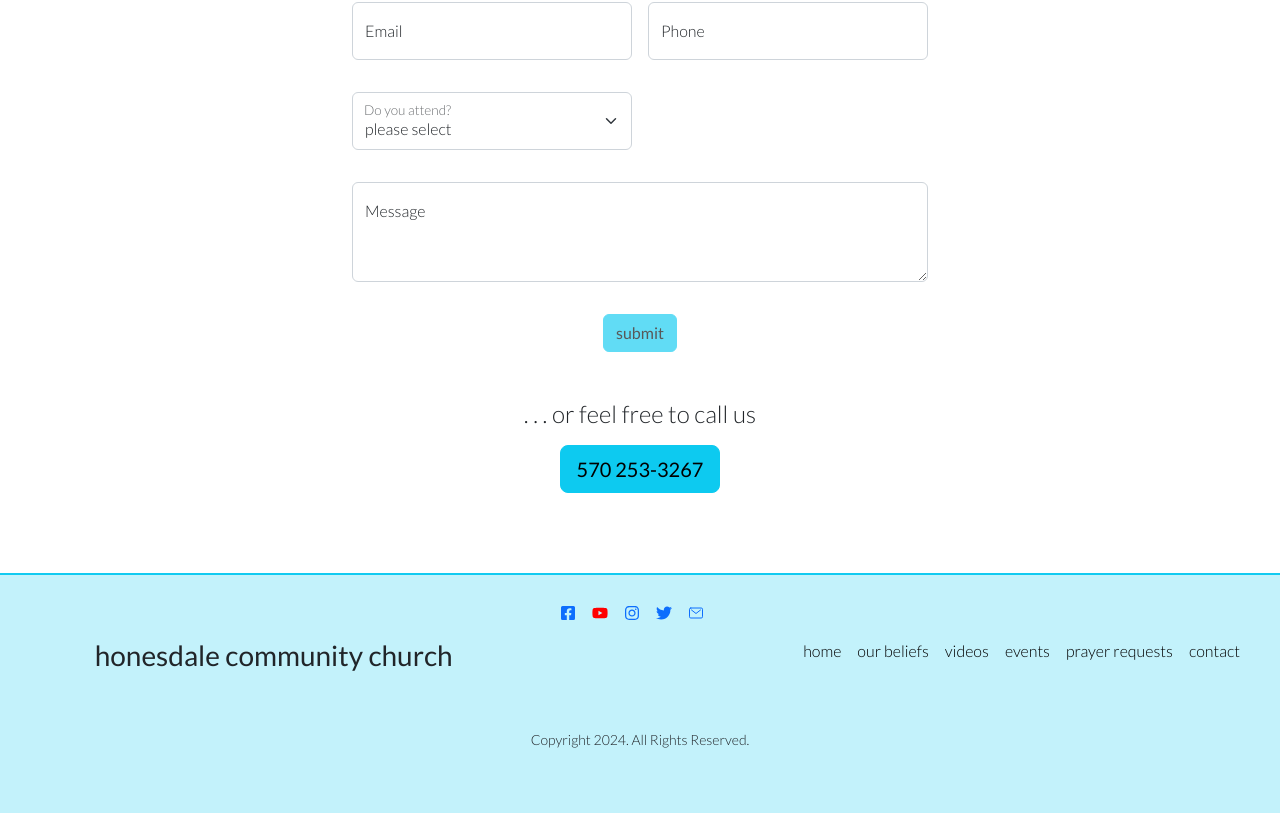
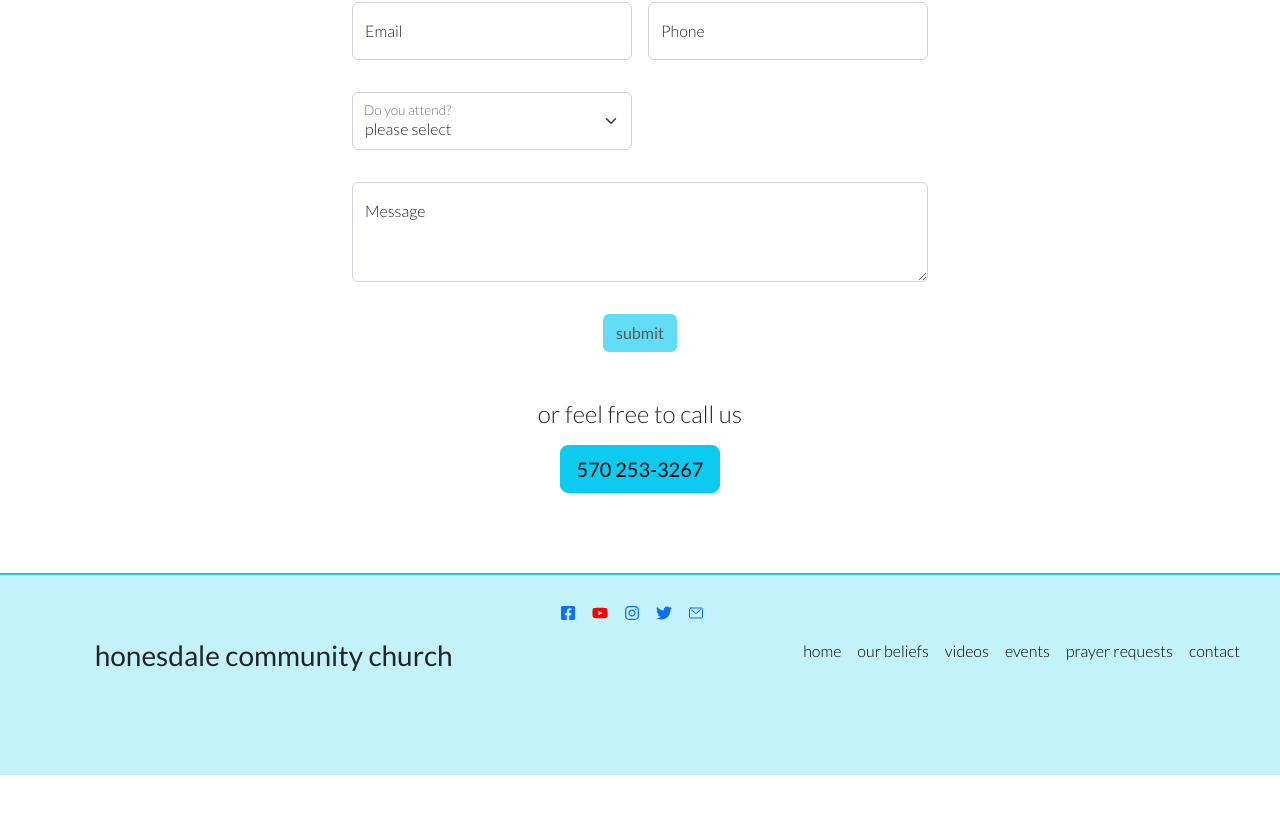
Before and after one commit to caseydean8/honesdale-cc-next, a Next.js app: page /contact in a window 1280 px wide. Shown: the part 327-1140 px from the top of the page. After the commit the page ends 1102 px from the top, so only its background shows below. Built offline with nearby package versions, Linux system fonts and the light colour scheme.

Commit message:
Text edits, remove copyright

```diff
--- a/components/Footer.jsx
+++ b/components/Footer.jsx
@@ -86,11 +86,11 @@ const Footer = () => {
                 </li>
               </ul>
             </div>
-            <div className='copyright text-center'>
+            {/* <div className='copyright text-center'>
               <p>
                 <small>Copyright 2024. All Rights Reserved.</small>
               </p>
-            </div>
+            </div> */}
           </div>
         </div>
       </footer>
--- a/pages/contact/index.tsx
+++ b/pages/contact/index.tsx
@@ -158,7 +158,7 @@ const SignupForm = () => {
                   )}
                 </div>
               </Form>
-              <h4 className='mt-5'>. . . or feel free to call us</h4>
+              <h4 className='mt-5'>or feel free to call us</h4>
               <button className='btn btn-info btn-lg mt-2'>
                 <a href='tel:5702533267' className='black-link'>
                   570 253-3267
```
